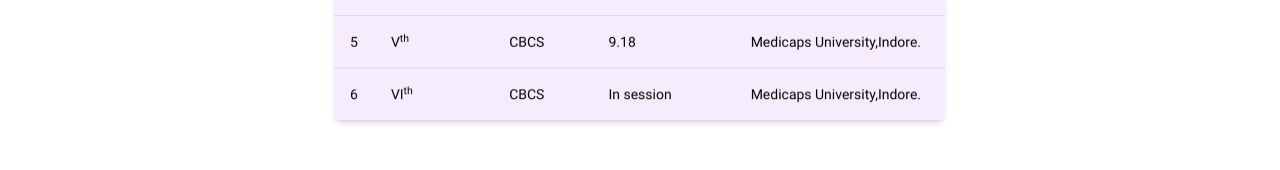
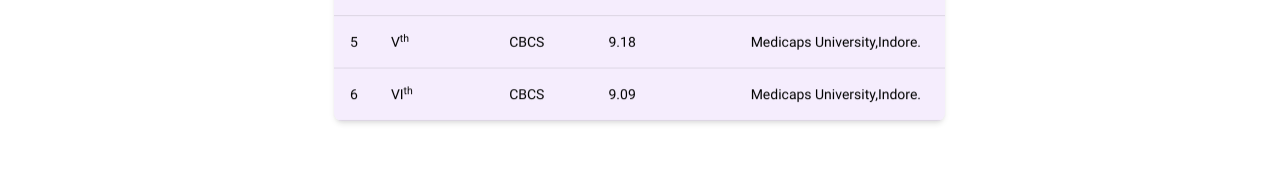
Before and after one commit to sushantsharma08/portfolio, an Angular app in the folder portfolio/: page /EducationalQualifications in a window 1280 px wide. Shown: the part 1011-1181 px from the top of the page. Built offline with nearby package versions, Linux system fonts and the light colour scheme.

Commit message:
Update educational-qualifications.component.html

```diff
--- a/portfolio/src/app/component/routed-component/routed-components/educational-qualifications/educational-qualifications.component.html
+++ b/portfolio/src/app/component/routed-component/routed-components/educational-qualifications/educational-qualifications.component.html
@@ -215,7 +215,7 @@
                                                     CBCS
                                                 </td>
                                                 <td class="px-6 py-4 whitespace-nowrap">
-                                                    In session
+                                                    9.09
                                                 </td>
                                                 <td class="px-6 py-4 whitespace-nowrap">
                                                     Medicaps University,Indore.
```
